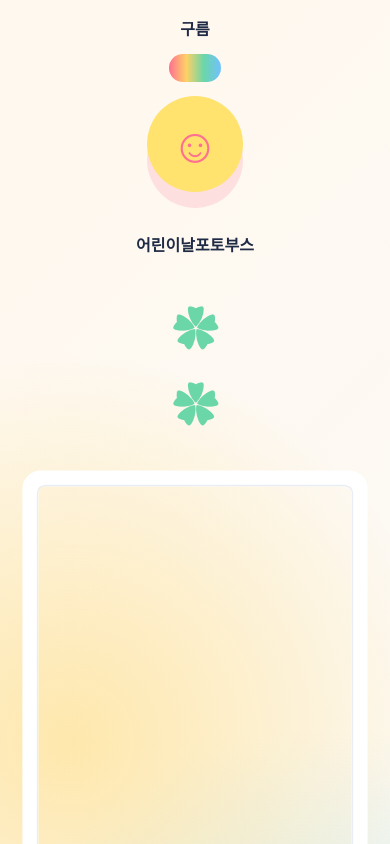
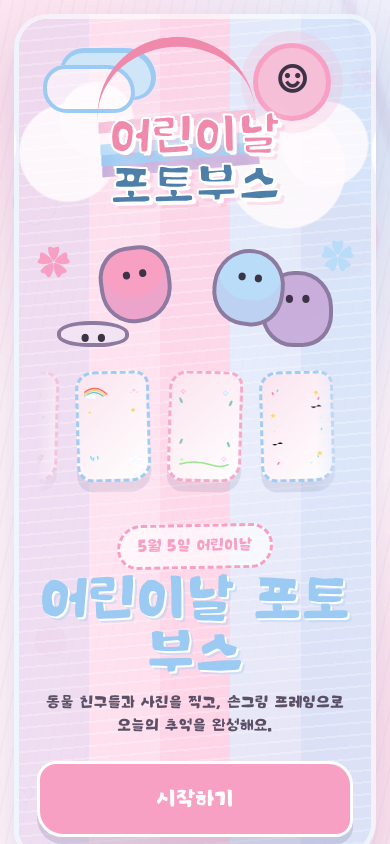
Before and after one commit to vvineey/Photo-booth, a React (Vite) app in the folder frontend/: page / in a window 390 px wide. Shown: the top 844 px of the page. Built offline with nearby package versions, Linux system fonts and the light colour scheme.

Commit message:
[Feat] 전역 스타일 색상 팔레트 적용

```diff
--- a/frontend/src/styles.css
+++ b/frontend/src/styles.css
@@ -1,10 +1,33 @@
+@font-face {
+  font-family: "EarlyFont JejuDoldam";
+  src: url("/assets/fonts/EF_jejudoldam.ttf") format("truetype");
+  font-weight: 400 1000;
+  font-style: normal;
+  font-display: swap;
+}
+
 :root {
-  color: #253047;
-  background: #fff8ee;
-  font-family: Inter, ui-sans-serif, system-ui, -apple-system, BlinkMacSystemFont, "Segoe UI", sans-serif;
-  line-height: 1.4;
+  color: #3d3346;
+  background: #f8e8f2;
+  font-family: "EarlyFont JejuDoldam", "Apple SD Gothic Neo", "Malgun Gothic", system-ui, sans-serif;
+  line-height: 1.45;
   text-rendering: optimizeLegibility;
   -webkit-font-smoothing: antialiased;
+  --paper: #fff4fa;
+  --ink: #3d3346;
+  --lavender: #c9aedb;
+  --soft-pink: #f6bfd8;
+  --rose: #f7a0c4;
+  --sky: #b9dcf8;
+  --blue: #9bcaf2;
+  --deep-blue: #4e7fa9;
+  --pink: #f7a0c4;
+  --red: #f08aad;
+  --orange: #f6bfd8;
+  --yellow: #fff4fa;
+  --green: #b9dcf8;
+  --purple: #c9aedb;
+  --shadow: rgba(77, 83, 132, 0.16);
 }
 
 * {
@@ -16,9 +39,24 @@ body {
   min-width: 320px;
   min-height: 100vh;
   background:
-    radial-gradient(circle at 18% 12%, rgba(255, 214, 102, 0.5), transparent 24rem),
-    radial-gradient(circle at 82% 18%, rgba(126, 211, 255, 0.42), transparent 24rem),
-    linear-gradient(135deg, #fff8ee 0%, #f8fbff 46%, #fff0f6 100%);
+    repeating-linear-gradient(102deg, rgba(201, 174, 219, 0.08) 0 2px, transparent 2px 12px),
+    radial-gradient(circle at 16% 12%, rgba(246, 191, 216, 0.44), transparent 19rem),
+    radial-gradient(circle at 88% 16%, rgba(185, 220, 248, 0.5), transparent 18rem),
+    radial-gradient(circle at 78% 86%, rgba(247, 160, 196, 0.34), transparent 18rem),
+    #fff4fa;
+}
+
+body::before {
+  content: "";
+  position: fixed;
+  inset: 0;
+  pointer-events: none;
+  opacity: 0.6;
+  background-image:
+    radial-gradient(circle at 9% 24%, transparent 0 20px, rgba(155, 202, 242, 0.34) 21px 22px, transparent 23px),
+    radial-gradient(circle at 86% 28%, rgba(246, 191, 216, 0.54) 0 42px, transparent 44px),
+    radial-gradient(circle at 13% 76%, rgba(247, 160, 196, 0.36) 0 15px, transparent 17px),
+    linear-gradient(72deg, transparent 0 92%, rgba(201, 174, 219, 0.34) 93% 94%, transparent 95%);
 }
 
 button,
@@ -34,22 +72,81 @@ button {
 
 button:disabled {
   cursor: not-allowed;
-  opacity: 0.55;
+  filter: saturate(0.55);
+  opacity: 0.62;
 }
 
 .app-shell {
+  position: relative;
   min-height: 100vh;
-  padding: clamp(18px, 3vw, 36px);
+  padding: clamp(16px, 3vw, 34px);
+}
+
+.app-shell::before,
+.app-shell::after {
+  content: "♡  ★  ✿";
+  position: fixed;
+  z-index: 0;
+  color: rgba(155, 202, 242, 0.48);
+  font-size: clamp(1.6rem, 4vw, 3.3rem);
+  font-weight: 900;
+  transform: rotate(-10deg);
+  pointer-events: none;
+}
+
+.app-shell::before {
+  left: 4vw;
+  bottom: 4vh;
+}
+
+.app-shell::after {
+  right: 4vw;
+  top: 7vh;
+  color: rgba(247, 160, 196, 0.48);
+  transform: rotate(12deg);
 }
 
 .screen {
+  position: relative;
+  z-index: 1;
   width: min(1120px, 100%);
-  min-height: calc(100vh - clamp(36px, 6vw, 72px));
+  min-height: calc(100vh - clamp(32px, 6vw, 68px));
   margin: 0 auto;
   display: flex;
   flex-direction: column;
   justify-content: center;
-  gap: 28px;
+  gap: 24px;
+}
+
+.start-screen {
+  width: min(1180px, 100%);
+  overflow: hidden;
+  padding: clamp(18px, 3vw, 34px);
+  border: 5px solid rgba(255, 255, 255, 0.74);
+  border-radius: 34px 26px 38px 30px;
+  background:
+    radial-gradient(circle at 14% 16%, rgba(255, 255, 255, 0.9) 0 48px, transparent 50px),
+    radial-gradient(circle at 22% 12%, rgba(255, 255, 255, 0.86) 0 36px, transparent 38px),
+    radial-gradient(circle at 76% 18%, rgba(255, 255, 255, 0.88) 0 58px, transparent 60px),
+    radial-gradient(circle at 87% 15%, rgba(255, 255, 255, 0.84) 0 42px, transparent 44px),
+    linear-gradient(90deg, rgba(201, 174, 219, 0.58) 0 20%, rgba(246, 191, 216, 0.58) 20% 40%, rgba(247, 160, 196, 0.58) 40% 60%, rgba(185, 220, 248, 0.6) 60% 80%, rgba(155, 202, 242, 0.62) 80% 100%);
+  box-shadow: 0 22px 46px rgba(77, 83, 132, 0.16);
+}
+
+.start-screen::before {
+  content: "";
+  position: absolute;
+  inset: 0;
+  z-index: 0;
+  background:
+    repeating-linear-gradient(-5deg, rgba(255, 255, 255, 0.24) 0 2px, transparent 2px 12px),
+    rgba(255, 244, 250, 0.46);
+  backdrop-filter: saturate(1.1);
+}
+
+.start-screen > * {
+  position: relative;
+  z-index: 1;
 }
 
 .page-header {
@@ -57,84 +154,317 @@ button:disabled {
 }
 
 .page-header h1 {
-  margin: 6px 0 10px;
-  color: #1f2a44;
-  font-size: clamp(2.2rem, 6vw, 5rem);
+  margin: 4px 0 10px;
+  color: var(--blue);
+  font-size: clamp(2rem, 6vw, 4.8rem);
+  font-weight: 1000;
   line-height: 1;
   letter-spacing: 0;
+  text-shadow:
+    2px 2px 0 #ffffff,
+    4px 4px 0 rgba(155, 202, 242, 0.36);
 }
 
 .page-header p {
   margin: 0 auto;
-  max-width: 680px;
-  color: #5a6580;
-  font-size: clamp(1rem, 2.3vw, 1.35rem);
+  max-width: 720px;
+  color: #5c5066;
+  font-size: clamp(0.98rem, 2.2vw, 1.28rem);
+  font-weight: 800;
 }
 
 .eyebrow {
-  color: #f05d7b !important;
-  font-weight: 800;
+  display: inline-flex;
+  align-items: center;
+  justify-content: center;
+  min-height: 42px;
+  padding: 8px 18px;
+  border: 3px dashed currentColor;
+  border-radius: 999px 860px 920px 820px;
+  color: var(--pink) !important;
+  background: rgba(255, 255, 255, 0.66);
+  font-weight: 1000;
+  transform: rotate(-1deg);
 }
 
 .hero-art {
+  position: relative;
+  width: min(860px, 100%);
+  min-height: clamp(250px, 37vw, 380px);
+  margin: 0 auto -12px;
+  color: var(--ink);
+}
+
+.hero-art .rainbow {
+  position: absolute;
+  left: 18%;
+  top: 1%;
+  width: 44%;
+  aspect-ratio: 2 / 1;
+  border-radius: 999px 999px 0 0;
+  border-top: 15px solid var(--red);
+  box-shadow:
+    0 16px 0 var(--orange),
+    0 31px 0 var(--yellow),
+    0 46px 0 var(--green),
+    0 61px 0 var(--blue),
+    0 76px 0 var(--purple);
+  transform: rotate(-5deg);
+}
+
+.hero-art .cloud {
+  position: absolute;
+  left: 2%;
+  top: 9%;
+  width: 118px;
+  height: 62px;
+  overflow: hidden;
+  border: 4px solid var(--blue);
+  border-radius: 46px 58px 42px 50px;
+  color: transparent;
+  background: rgba(255, 255, 255, 0.52);
+  box-shadow: 18px -14px 0 -2px rgba(255, 255, 255, 0.52), 19px -15px 0 2px var(--blue);
+}
+
+.hero-art .sun {
+  position: absolute;
+  right: 7%;
+  top: 2%;
   display: grid;
   place-items: center;
-  gap: 14px;
-  color: #1f2a44;
+  width: clamp(78px, 13vw, 116px);
+  height: clamp(78px, 13vw, 116px);
+  border: 5px solid var(--rose);
+  border-radius: 50%;
+  background: var(--soft-pink);
+  color: var(--ink);
+  font-size: clamp(2.8rem, 6vw, 4.6rem);
+  font-weight: 1000;
+  box-shadow: 0 0 0 12px rgba(246, 191, 216, 0.28);
+}
+
+.hero-art .hero-title {
+  position: absolute;
+  inset: 23% 17% auto;
+  display: grid;
+  gap: clamp(6px, 1vw, 10px);
+  justify-items: center;
+  font-size: clamp(3rem, 8.5vw, 6.8rem);
+  line-height: 0.9;
+  font-weight: 1000;
+  text-align: center;
+  transform: rotate(-1deg);
+}
+
+.hero-title b {
+  display: block;
+  color: var(--red);
+  -webkit-text-stroke: 2px #ffffff;
+  text-shadow:
+    3px 3px 0 #fff,
+    6px 6px 0 rgba(247, 160, 196, 0.28),
+    0 0 18px rgba(255, 255, 255, 0.55);
+}
+
+.hero-title b:nth-child(2) {
+  color: var(--deep-blue);
+}
+
+.mascot {
+  position: absolute;
+  bottom: 0;
+  width: clamp(86px, 18vw, 150px);
+  aspect-ratio: 0.82;
+}
+
+.mascot::before {
+  content: "";
+  position: absolute;
+  inset: 22% 5% 0;
+  border: 4px solid #8d7aa0;
+  border-radius: 46% 48% 42% 44%;
+  background: #f6bfd8;
+  box-shadow: inset 0 -22px 0 rgba(201, 174, 219, 0.24);
+}
+
+.mascot::after {
+  content: "•  •";
+  position: absolute;
+  left: 18%;
+  right: 18%;
+  top: 38%;
+  color: var(--ink);
+  font-size: clamp(1.4rem, 3vw, 2.2rem);
+  font-weight: 1000;
+  text-align: center;
+}
+
+.bunny {
+  left: 5%;
+}
+
+.bunny::before {
+  background: #fff4fa;
+}
+
+.bunny {
+  border-top: 64px solid transparent;
+}
+
+.bunny::after {
+  content: "•  •";
+}
+
+.puppy {
+  right: 5%;
+}
+
+.puppy::before {
+  background: #c9aedb;
+}
+
+.kitten {
+  left: 18%;
+  bottom: 8%;
+  width: clamp(68px, 12vw, 108px);
+  transform: rotate(-8deg);
+}
+
+.kitten::before {
+  background: #f7a0c4;
+  border-radius: 42% 42% 48% 46%;
+}
+
+.kitten::after {
+  content: "•  •";
+}
+
+.bear {
+  right: 20%;
+  bottom: 7%;
+  width: clamp(72px, 13vw, 116px);
+  transform: rotate(7deg);
+}
+
+.bear::before {
+  background: #b9dcf8;
+  border-radius: 50% 48% 44% 46%;
+}
+
+.bear::after {
+  content: "•  •";
+}
+
+.flower {
+  position: absolute;
+  color: var(--pink);
+  font-size: clamp(2rem, 5vw, 3.4rem);
   font-weight: 900;
 }
 
-.hero-art .sun {
-  display: grid;
-  place-items: center;
-  width: 96px;
-  height: 96px;
-  border-radius: 50%;
-  background: #ffe36e;
-  color: #ff6f91;
-  font-size: 3rem;
-  box-shadow: 0 16px 0 rgba(255, 111, 145, 0.18);
+.flower-left {
+  left: 0;
+  bottom: 18%;
 }
 
-.hero-art .rainbow {
-  padding: 14px 26px;
-  border-radius: 999px;
-  background: linear-gradient(90deg, #ff6f91, #ffd166, #6bd6a8, #70c1ff);
-  color: #fff;
-  font-size: clamp(1.2rem, 4vw, 2rem);
+.flower-right {
+  right: 0;
+  bottom: 20%;
+  color: var(--green);
 }
 
-.hero-art .flower {
-  color: #6bd6a8;
-  font-size: 2.8rem;
+.frame-marquee {
+  width: min(860px, 100%);
+  margin: 0 auto;
+  overflow: hidden;
+  padding: 12px 0 18px;
+  -webkit-mask-image: linear-gradient(90deg, transparent, #000 12%, #000 88%, transparent);
+  mask-image: linear-gradient(90deg, transparent, #000 12%, #000 88%, transparent);
+}
+
+.frame-marquee-track {
+  display: flex;
+  width: max-content;
+  gap: clamp(18px, 3vw, 34px);
+  animation: frame-slide 8s linear infinite;
+}
+
+.moving-frame {
+  flex: 0 0 auto;
+  width: clamp(74px, 11vw, 118px);
+  aspect-ratio: 2 / 3;
+  padding: 6px;
+  border: 3px dashed rgba(155, 202, 242, 0.96);
+  border-radius: 18px 14px 20px 16px;
+  background:
+    linear-gradient(135deg, rgba(246, 191, 216, 0.42), rgba(255, 255, 255, 0.82)),
+    #ffffff;
+  box-shadow: 0 10px 0 rgba(77, 83, 132, 0.12);
+  transform: rotate(-1.5deg);
+}
+
+.moving-frame:nth-child(2n) {
+  border-color: rgba(247, 160, 196, 0.9);
+  transform: rotate(1.5deg);
+}
+
+.moving-frame img {
+  width: 100%;
+  height: 100%;
+  display: block;
+  object-fit: fill;
+}
+
+@keyframes frame-slide {
+  from {
+    transform: translateX(calc(-50% - clamp(9px, 1.5vw, 17px)));
+  }
+
+  to {
+    transform: translateX(0);
+  }
 }
 
 .primary,
 .secondary {
   min-height: 58px;
-  padding: 16px 28px;
-  border-radius: 18px;
-  font-weight: 900;
+  padding: 15px 26px;
+  border: 3px solid currentColor;
+  border-radius: 19px 24px 17px 26px;
+  font-weight: 1000;
   font-size: 1.08rem;
-  box-shadow: 0 10px 0 rgba(31, 42, 68, 0.12);
+  box-shadow: 0 7px 0 rgba(77, 83, 132, 0.18);
+  transition: transform 160ms ease, box-shadow 160ms ease, filter 160ms ease;
+}
+
+.primary:hover,
+.secondary:hover {
+  transform: translateY(-2px) rotate(-0.5deg);
+  box-shadow: 0 10px 0 rgba(77, 83, 132, 0.18);
+}
+
+.primary:active,
+.secondary:active {
+  transform: translateY(4px);
+  box-shadow: 0 3px 0 rgba(77, 83, 132, 0.18);
 }
 
 .primary {
-  background: #ff6f91;
-  color: #fff;
+  background: var(--deep-blue);
+  color: #ffffff;
 }
 
 .secondary {
-  background: #ffffff;
-  color: #253047;
-  border: 3px solid #dbe5f3;
+  background: rgba(255, 255, 255, 0.82);
+  color: var(--deep-blue);
 }
 
 .big {
   align-self: center;
   min-width: min(340px, 100%);
-  min-height: 78px;
+  min-height: 76px;
   font-size: 1.35rem;
+  background: var(--pink);
 }
 
 .wide {
@@ -157,12 +487,16 @@ button:disabled {
 
 .choice-card,
 .frame-card,
-.qr-panel {
-  border: 4px solid transparent;
-  border-radius: 24px;
-  background: rgba(255, 255, 255, 0.9);
-  color: #253047;
-  box-shadow: 0 18px 40px rgba(68, 83, 121, 0.12);
+.qr-panel,
+.tool-panel {
+  position: relative;
+  border: 3px dashed var(--blue);
+  border-radius: 22px 18px 24px 20px;
+  background:
+    repeating-linear-gradient(-7deg, rgba(155, 202, 242, 0.12) 0 3px, transparent 3px 14px),
+    rgba(255, 255, 255, 0.82);
+  color: var(--ink);
+  box-shadow: 0 16px 30px var(--shadow);
 }
 
 .choice-card,
@@ -177,36 +511,53 @@ button:disabled {
   text-align: center;
 }
 
+.choice-card:nth-child(2n),
+.frame-card:nth-child(2n) {
+  border-color: var(--pink);
+  transform: rotate(0.5deg);
+}
+
 .choice-card.selected,
 .frame-card.selected {
-  border-color: #ff6f91;
-  background: #fff9fc;
+  border-style: solid;
+  border-color: var(--pink);
+  background:
+    repeating-linear-gradient(-7deg, rgba(247, 160, 196, 0.12) 0 3px, transparent 3px 14px),
+    #fffafd;
+  outline: 5px solid rgba(246, 191, 216, 0.72);
 }
 
 .choice-card strong,
 .frame-card strong {
-  font-size: 1.25rem;
+  color: var(--deep-blue);
+  font-size: 1.24rem;
+  font-weight: 1000;
 }
 
 .choice-card small,
 .frame-card small {
-  color: #657088;
+  color: #6a5c73;
+  font-weight: 800;
 }
 
 .layout-preview {
   width: 118px;
   height: 158px;
   padding: 12px;
-  border-radius: 14px;
+  border-radius: 15px 12px 17px 13px;
   background: #ffffff;
-  border: 4px solid #c9d8ef;
+  border: 4px solid var(--blue);
   display: grid;
   gap: 8px;
+  box-shadow: inset 0 0 0 3px rgba(246, 191, 216, 0.58);
 }
 
 .layout-preview span {
-  border-radius: 8px;
-  background: linear-gradient(135deg, #bde0fe, #ffc8dd);
+  border-radius: 9px 7px 10px 8px;
+  background:
+    linear-gradient(135deg, rgba(255, 255, 255, 0.24), transparent),
+    linear-gradient(135deg, var(--sky), var(--soft-pink));
+  border: 2px solid rgba(77, 83, 132, 0.12);
 }
 
 .layout-preview.quad {
@@ -216,10 +567,11 @@ button:disabled {
 .frame-thumb {
   width: 120px;
   height: 164px;
-  border-radius: 14px;
+  border-radius: 14px 12px 17px 13px;
   overflow: hidden;
-  background: #f6f9ff;
-  border: 3px solid #e1e9f7;
+  background: #fff4fa;
+  border: 3px solid var(--blue);
+  box-shadow: 0 8px 0 rgba(155, 202, 242, 0.22);
 }
 
 .frame-thumb img {
@@ -234,10 +586,24 @@ button:disabled {
   aspect-ratio: 4 / 3;
   margin: 0 auto;
   overflow: hidden;
-  border-radius: 28px;
-  background: #1f2a44;
+  border-radius: 26px 22px 30px 24px;
+  background: #2d334d;
   border: 8px solid #ffffff;
-  box-shadow: 0 20px 50px rgba(31, 42, 68, 0.2);
+  outline: 4px dashed var(--blue);
+  box-shadow: 0 20px 38px var(--shadow);
+}
+
+.camera-stage::before {
+  content: "PHOTO";
+  position: absolute;
+  left: 18px;
+  top: 14px;
+  z-index: 2;
+  padding: 5px 12px;
+  border-radius: 999px;
+  background: rgba(255, 255, 255, 0.86);
+  color: var(--pink);
+  font-weight: 1000;
 }
 
 .camera-video {
@@ -255,6 +621,7 @@ button:disabled {
   color: #fff;
   text-align: center;
   font-size: 1.25rem;
+  font-weight: 900;
 }
 
 .countdown {
@@ -262,11 +629,11 @@ button:disabled {
   inset: 0;
   display: grid;
   place-items: center;
-  background: rgba(31, 42, 68, 0.25);
+  background: rgba(61, 51, 70, 0.22);
   color: #fff;
   font-size: clamp(8rem, 24vw, 18rem);
   font-weight: 1000;
-  text-shadow: 0 14px 40px rgba(0, 0, 0, 0.3);
+  text-shadow: 6px 6px 0 var(--pink), 11px 11px 0 rgba(155, 202, 242, 0.62);
 }
 
 .editor-layout,
@@ -282,10 +649,12 @@ button:disabled {
   width: min(100%, 620px);
   max-height: 68vh;
   margin: 0 auto;
-  border-radius: 20px;
+  border-radius: 18px 22px 20px 24px;
   overflow: hidden;
   background: #fff;
-  box-shadow: 0 20px 50px rgba(31, 42, 68, 0.18);
+  border: 6px solid #ffffff;
+  outline: 3px dashed var(--pink);
+  box-shadow: 0 20px 38px var(--shadow);
 }
 
 .preview-layer,
@@ -318,11 +687,12 @@ button:disabled {
   right: 0;
   bottom: 8.1%;
   z-index: 4;
-  color: #27324a;
+  color: #384469;
   font-size: clamp(0.72rem, 2.3vw, 1.25rem);
-  font-weight: 900;
+  font-weight: 1000;
   text-align: center;
   pointer-events: none;
+  text-shadow: 2px 2px 0 #fff;
 }
 
 .tool-panel,
@@ -342,11 +712,12 @@ button:disabled {
   height: 64px;
   border-radius: 50%;
   border: 5px solid #ffffff;
-  box-shadow: inset 0 0 0 2px rgba(31, 42, 68, 0.14), 0 8px 18px rgba(31, 42, 68, 0.14);
+  box-shadow: inset 0 0 0 2px rgba(77, 83, 132, 0.18), 0 8px 0 rgba(77, 83, 132, 0.12);
 }
 
 .swatch.selected {
-  outline: 5px solid #ff6f91;
+  outline: 5px dashed var(--blue);
+  outline-offset: 3px;
 }
 
 .result-image {
@@ -355,8 +726,10 @@ button:disabled {
   object-fit: contain;
   margin: 0 auto;
   display: block;
-  border-radius: 20px;
-  box-shadow: 0 20px 50px rgba(31, 42, 68, 0.18);
+  border-radius: 18px 22px 20px 24px;
+  border: 7px solid #ffffff;
+  outline: 3px dashed var(--green);
+  box-shadow: 0 20px 38px var(--shadow);
   background: #fff;
 }
 
@@ -365,29 +738,54 @@ button:disabled {
   justify-items: center;
   gap: 18px;
   text-align: center;
+  border-color: var(--green);
 }
 
 .qr-panel h2 {
   margin: 0;
+  color: var(--blue);
+  font-size: 1.55rem;
+}
+
+.qr-panel canvas {
+  border: 8px solid #fff;
+  border-radius: 14px;
+  box-shadow: 0 8px 0 rgba(77, 83, 132, 0.12);
 }
 
 .qr-panel a {
   max-width: 100%;
-  color: #2864b7;
+  color: var(--deep-blue);
   overflow-wrap: anywhere;
   font-size: 0.95rem;
+  font-weight: 800;
 }
 
 .qr-placeholder {
   min-height: 220px;
   display: grid;
   place-items: center;
-  color: #657088;
+  color: #6a5c73;
+  font-weight: 800;
 }
 
 @media (max-width: 820px) {
   .screen {
     justify-content: flex-start;
+  }
+
+  .hero-art {
+    min-height: 330px;
+  }
+
+  .hero-art .hero-title {
+    inset-inline: 14%;
+    top: 25%;
+  }
+
+  .hero-art .cloud {
+    width: 92px;
+    height: 48px;
   }
 
   .editor-layout,
@@ -410,8 +808,44 @@ button:disabled {
     border-width: 3px;
   }
 
-  .primary,
-  .secondary {
+  .action-bar .primary,
+  .action-bar .secondary {
     flex: 1 1 160px;
   }
 }
+
+@media (max-width: 520px) {
+  .app-shell {
+    padding: 14px;
+  }
+
+  .hero-art {
+    min-height: 310px;
+  }
+
+  .hero-art .rainbow {
+    left: 18%;
+    top: 0;
+    width: 50%;
+    border-top-width: 10px;
+    box-shadow:
+      0 11px 0 var(--orange),
+      0 22px 0 var(--yellow),
+      0 33px 0 var(--green),
+      0 44px 0 var(--blue),
+      0 55px 0 var(--purple);
+  }
+
+  .mascot {
+    width: 80px;
+  }
+
+  .page-header h1 {
+    font-size: clamp(2rem, 14vw, 3.7rem);
+  }
+
+  .option-grid,
+  .frame-grid {
+    grid-template-columns: 1fr;
+  }
+}
```
